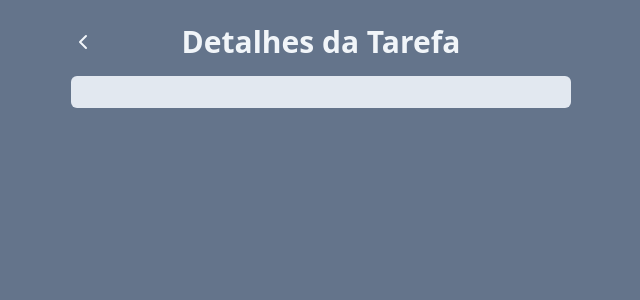
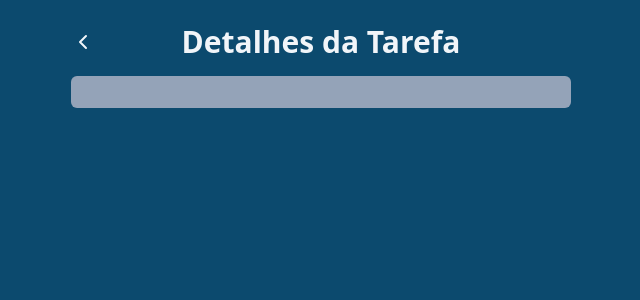
Before and after one commit to KelvinClenderson/Task-Manager, a React (Vite) app: page /task in a window 1280 px wide. Shown: the top 300 px of the page, without its empty margins (319-959 px from the left). Built offline with nearby package versions, Linux system fonts and the light colour scheme.

Commit message:
Update TaskPage.jsx

```diff
--- a/src/pages/TaskPage.jsx
+++ b/src/pages/TaskPage.jsx
@@ -8,7 +8,7 @@ function TaskPage() {
   const text = searchParams.get("text");
   const description = searchParams.get("description");
   return (
-    <div className="h-screen w-screen  bg-slate-500 flex justify-center p-6">
+    <div className="h-screen w-screen  bg-sky-900 flex justify-center p-6">
       <div className="w-[500px] space-y-4">
         <div className="flex justify-center relative">
           <button
@@ -19,11 +19,10 @@ function TaskPage() {
           </button>
           <Tittle>Detalhes da Tarefa</Tittle>
         </div>
-        <div className="bg-slate-200 p-4 rounded-md">
-          <h2 className="text-xl  font-bold text-slate-600">{text}</h2>
-          <p className="text-slate-600">{description}</p>
-        </div>
-      </div>
+ <div className="bg-slate-400 p-4 rounded-md">
+          <h2 className="text-xl  font-bold text-slate-50">{text}</h2>
+          <p className="text-slate-200">{description}</p>
+        </div>      </div>
     </div>
   );
 }
```
